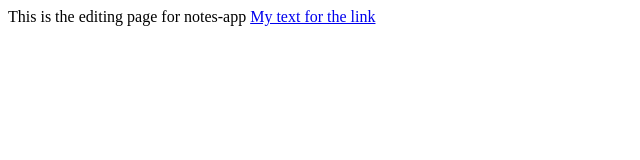
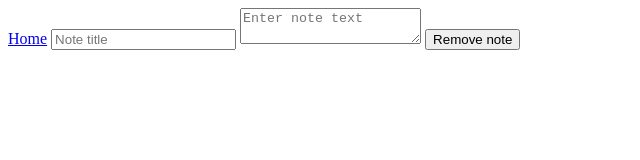
Before and after one commit to Delta0077/javaScript, a plain HTML site: page notes-app/edit.html in a window 1280 px wide. Shown: the whole page, without its empty margins (0-640 px from the left). Drawn offline with Linux system fonts and the light colour scheme.

Commit message:
Update edit.html

```diff
--- a/notes-app/edit.html
+++ b/notes-app/edit.html
@@ -3,7 +3,11 @@
 <html>
     <head></head>
     <body>
-        This is the editing page for notes-app
-        <a href="/index.html">My text for the link</a>
+        <a href="index.html">Home</a>
+        <input id="note-title" placeholder="Note title">
+        <textarea id="note-body" placeholder="Enter note text"></textarea>
+        <button id="remove-note">Remove note</button>
+        <script src="notes-functions.js"></script>
+        <script src="notes-edit.js"></script>
     </body>
 </html>
```
